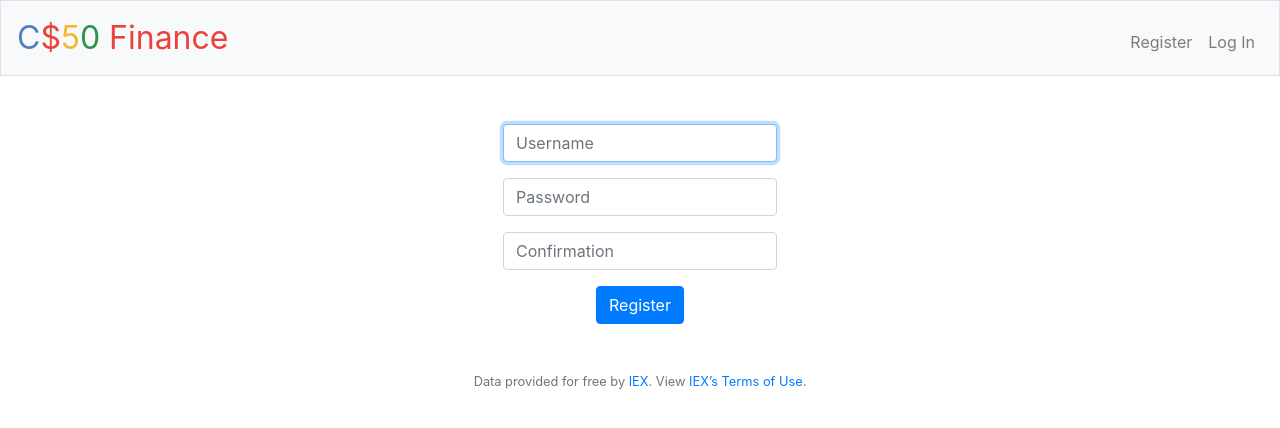
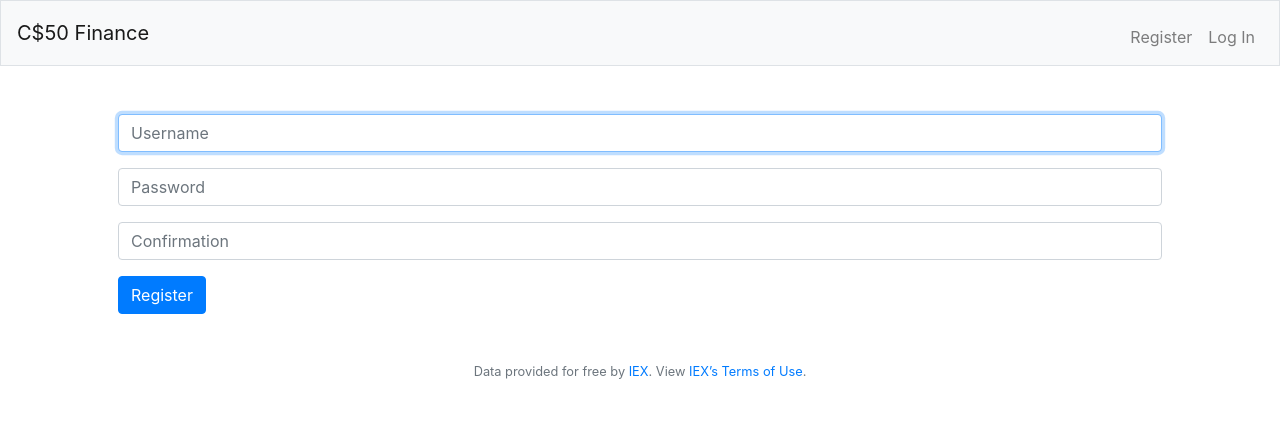
Before and after one commit to Jimnuch99/project, a Flask app: page /register in a window 1280 px wide. Shown: the top 428 px of the page. Run offline with Flask 2, Linux system fonts and the light colour scheme; parts of the project's set-up code (start-up, migrations or seed data) failed here and were passed over; some libraries are stand-ins or nearby versions.

Commit message:
style aanpassen

```diff
--- a/static/styles.css
+++ b/static/styles.css
@@ -1,47 +1,13 @@
-nav .navbar-brand
-{
-    /* size for brand */
-    font-size: xx-large;
+.begintekst{
+    color: black;
+    font-weight: 500;
+    font-family: TimesNewRoman, "Times New Roman", Times, Baskerville, Georgia, serif;
+    background-color: #2f8f67;
 }
-
-/* colors for brand */
-nav .navbar-brand .blue
-{
-    color: #537fbe;
+.ondertekst{
+    color: black;
+    font-weight: 500;
+    font-family: TimesNewRoman, "Times New Roman", Times, Baskerville, Georgia, serif;
+    background-color: white;
+    ;
 }
-nav .navbar-brand .red
-{
-    color: #ea433b;
-}
-nav .navbar-brand .yellow
-{
-    color: #f5b82e;
-}
-nav .navbar-brand .green
-{
-    color: #2e944b;
-}
-
-main .form-control
-{
-    /* center form controls */
-    display: inline-block;
-
-    /* override Bootstrap's 100% width for form controls */
-    width: auto;
-}
-
-main
-{
-    /* scroll horizontally as needed */
-    overflow-x: auto;
-
-    /* center contents */
-    text-align: center;
-}
-
-main img
-{
-    /* constrain images on small screens */
-    max-width: 100%;
-}
```
